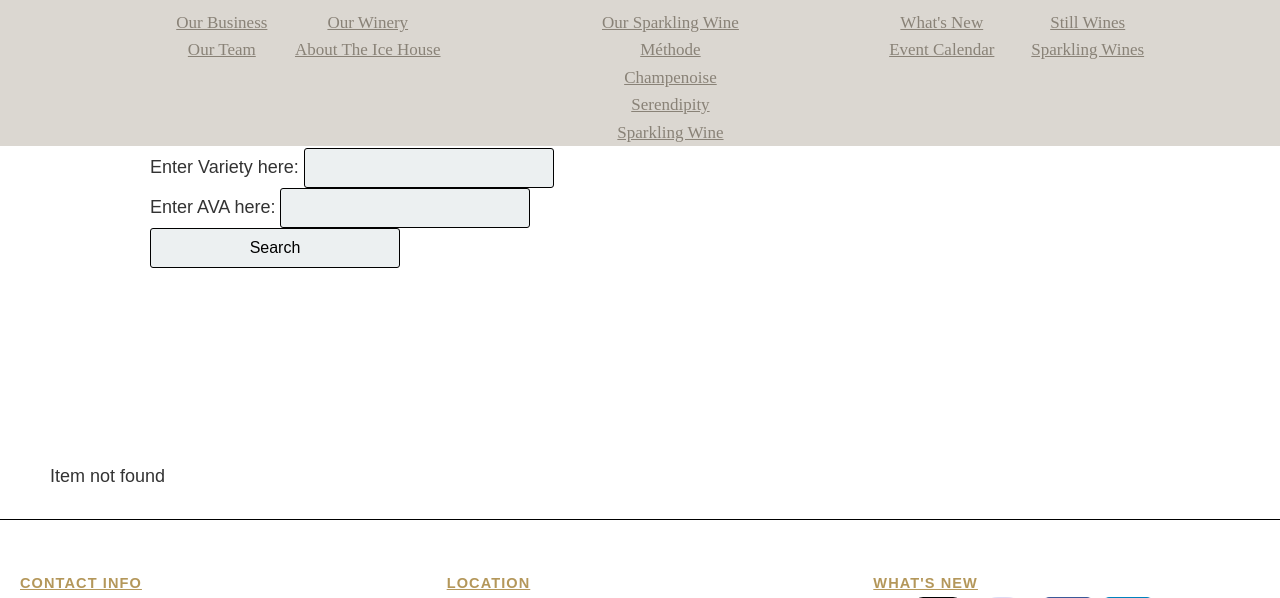
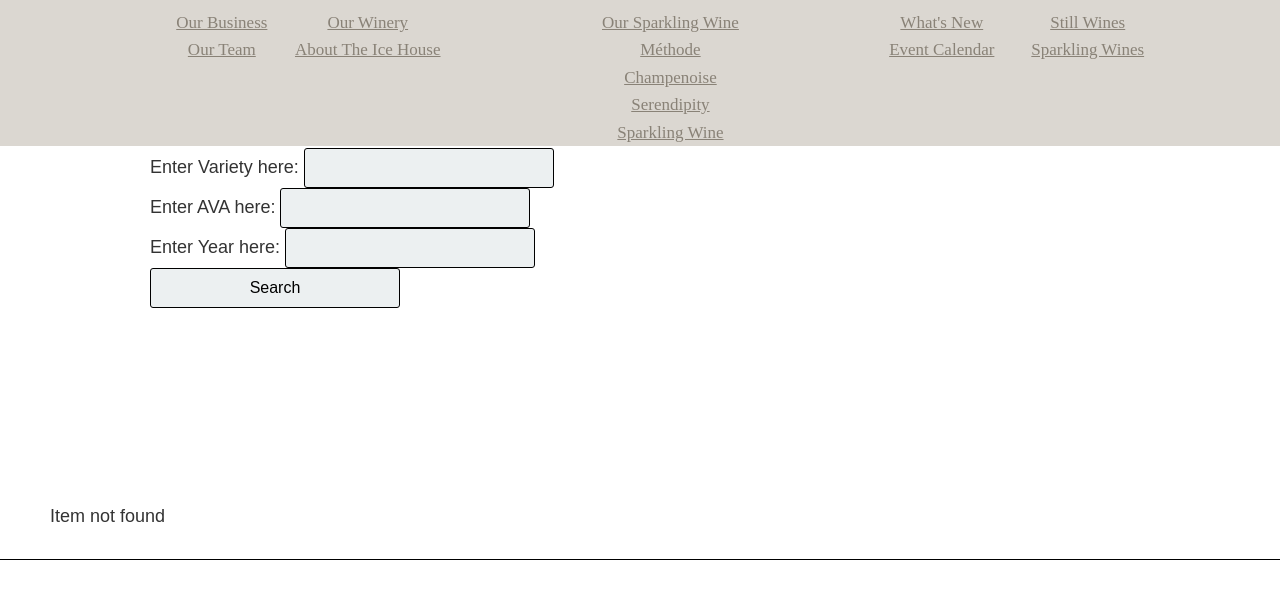
Before and after one commit to SebGrobelny/CAWineClassics, a Django app: page /search in a window 1280 px wide. Shown: the part 301-899 px from the top of the page. Run offline with Django 3.2, Linux system fonts and the light colour scheme; some libraries are stand-ins or nearby versions.

Commit message:
Updated search filter to include year as well

```diff
--- a/main/templates/main/search.html
+++ b/main/templates/main/search.html
@@ -6,6 +6,7 @@
 	<form method="GET">{% csrf_token %}
 	    Enter Variety here: <input type="text" name="variety"> <br>
 	    Enter AVA here: <input type="text" name="AVA"><br>
+	    Enter Year here: <input type="text" name="year"><br>
 	    <input type="submit" value="Search" />
 	</form><br/><br/>
 
--- a/main/views.py
+++ b/main/views.py
@@ -68,6 +68,8 @@ def search(request):
 		print variety
 		AVA = request.GET.get('AVA')
 		print AVA
+		year = request.GET.get('year')
+		print year
 		form = RequestForm()
 
 		#overcoming the return None in some cases
@@ -78,9 +80,14 @@ def search(request):
 			if AVA:
 				foundwine = foundwine.filter(ava__icontains=AVA)
 
+			if year:
+				foundwine = foundwine.filter(year__icontains=year)
+
 		elif AVA:
 			foundwine = Inventory.objects.filter(ava__icontains=AVA)
 
+			if year:
+				foundwine = foundwine.filter(year__icontains=year)
 		#both AVA and variety are none
 		else:
 			foundwine = None
```
